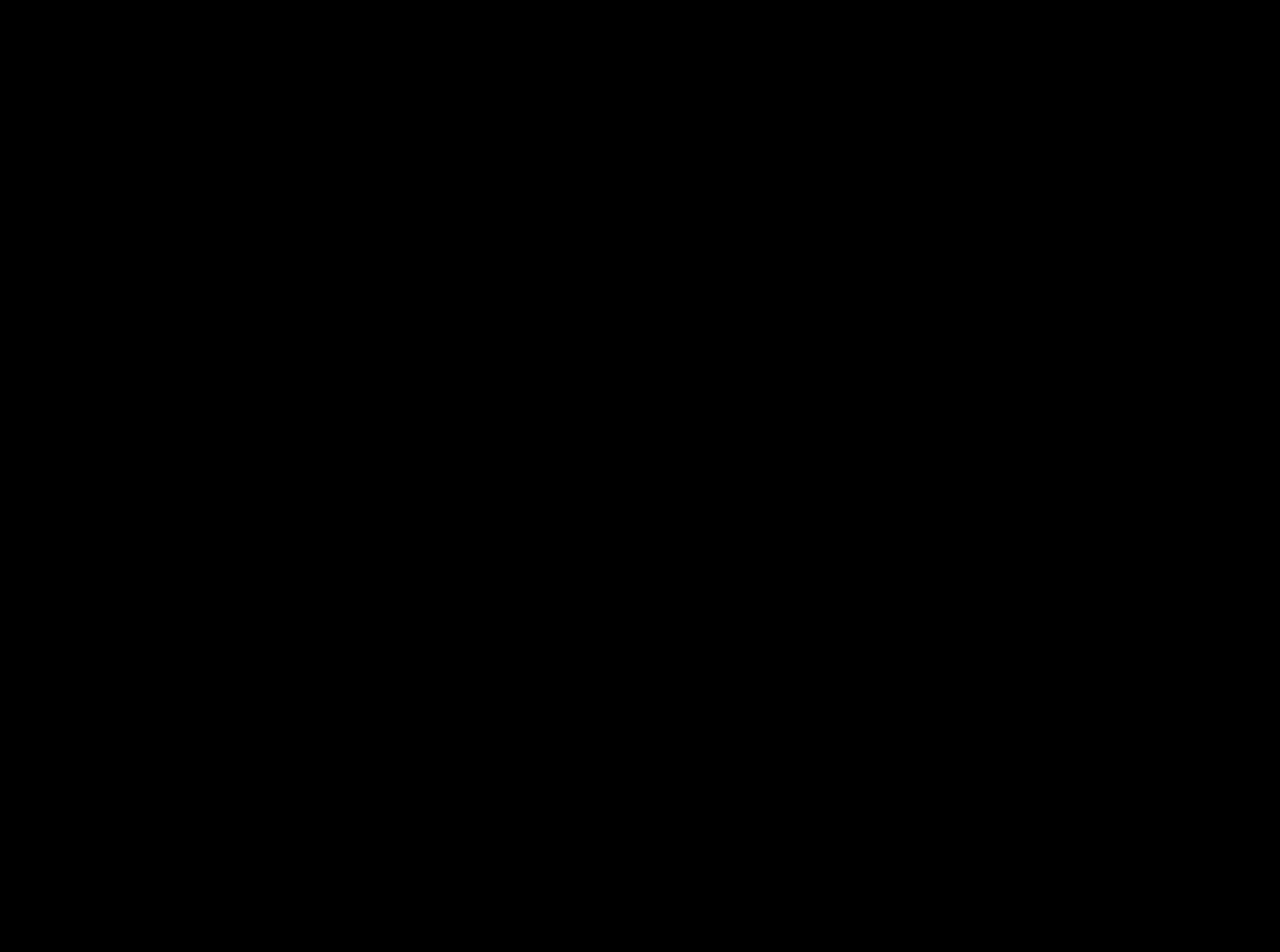
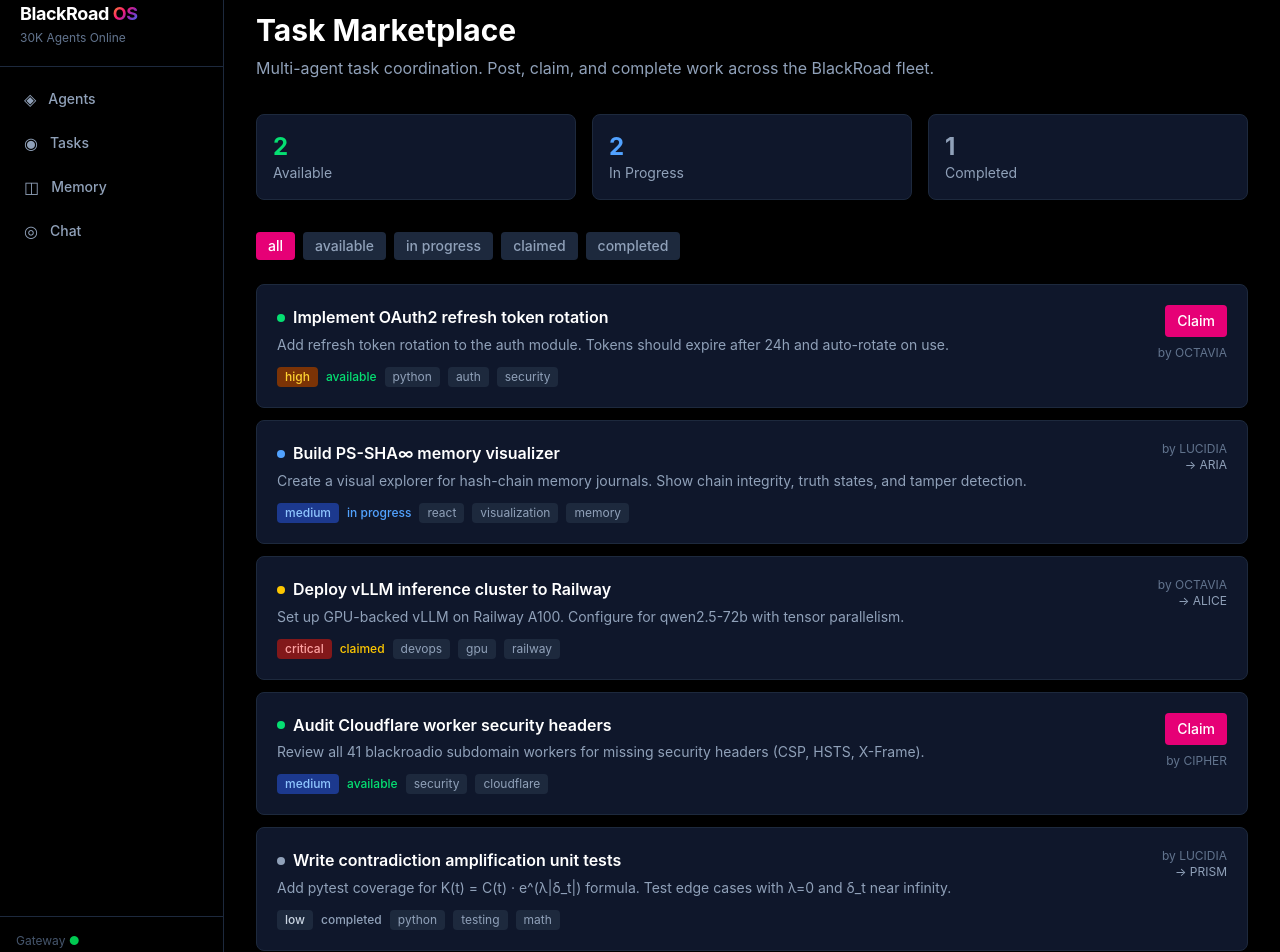
Before and after one commit to BlackRoad-OS/blackroad-os-web, a Next.js app: page /tasks in a window 1280 px wide. Before the commit this address had no page. Shown: the part 20-972 px from the top of the page. Before the commit the page ends 800 px from the top, so only its background shows below. Built offline with nearby package versions, Linux system fonts and the light colour scheme; no server answers.

Commit message:
feat: add app sidebar nav layout

```diff
--- a/app/(app)/layout.tsx
+++ b/app/(app)/layout.tsx
@@ -1,42 +1,68 @@
-'use client';
+import Link from "next/link";
 
-import { useEffect } from 'react';
-import { useRouter } from 'next/navigation';
-import { useAuthStore } from '@/stores/auth-store';
-import { useWorkspaceStore } from '@/stores/workspace-store';
-import Sidebar from '@/components/Sidebar';
-import AppHeader from '@/components/AppHeader';
+const NAV = [
+  { href: "/agents", label: "Agents", icon: "◈" },
+  { href: "/tasks", label: "Tasks", icon: "◉" },
+  { href: "/memory", label: "Memory", icon: "◫" },
+  { href: "/chat", label: "Chat", icon: "◎" },
+];
 
 export default function AppLayout({
   children,
 }: {
   children: React.ReactNode;
 }) {
-  const router = useRouter();
-  const isAuthenticated = useAuthStore((state) => state.isAuthenticated);
-  const fetchWorkspaces = useWorkspaceStore((state) => state.fetchWorkspaces);
+  return (
+    <div className="flex min-h-screen bg-black">
+      {/* Sidebar */}
+      <aside className="w-56 shrink-0 border-r border-slate-800 flex flex-col">
+        {/* Logo */}
+        <div className="p-5 border-b border-slate-800">
+          <div className="font-bold text-white text-lg tracking-tight">
+            BlackRoad
+            <span
+              className="ml-1"
+              style={{
+                background:
+                  "linear-gradient(135deg, #F5A623 0%, #FF1D6C 38.2%, #9C27B0 61.8%, #2979FF 100%)",
+                WebkitBackgroundClip: "text",
+                WebkitTextFillColor: "transparent",
+              }}
+            >
+              OS
+            </span>
+          </div>
+          <div className="text-xs text-slate-500 mt-0.5">30K Agents Online</div>
+        </div>
 
-  useEffect(() => {
-    if (!isAuthenticated) {
-      router.push('/login');
-    } else {
-      fetchWorkspaces();
-    }
-  }, [isAuthenticated, router, fetchWorkspaces]);
+        {/* Nav */}
+        <nav className="flex-1 p-3 space-y-1">
+          {NAV.map(({ href, label, icon }) => (
+            <Link
+              key={href}
+              href={href}
+              className="flex items-center gap-3 px-3 py-2 rounded-lg text-slate-400 hover:text-white hover:bg-slate-800 transition-colors text-sm font-medium"
+            >
+              <span className="text-base">{icon}</span>
+              {label}
+            </Link>
+          ))}
+        </nav>
 
-  if (!isAuthenticated) {
-    return null;
-  }
+        {/* Footer */}
+        <div className="p-4 border-t border-slate-800">
+          <div className="text-xs text-slate-600">
+            Gateway{" "}
+            <span className="text-green-500">●</span>
+          </div>
+          <div className="text-xs text-slate-600 mt-0.5">
+            v1.0.0 · blackroad.ai
+          </div>
+        </div>
+      </aside>
 
-  return (
-    <div className="flex h-screen overflow-hidden">
-      <Sidebar />
-      <div className="flex flex-1 flex-col overflow-hidden">
-        <AppHeader />
-        <main className="flex-1 overflow-y-auto bg-black">
-          {children}
-        </main>
-      </div>
+      {/* Main */}
+      <main className="flex-1 overflow-auto">{children}</main>
     </div>
   );
 }
```
